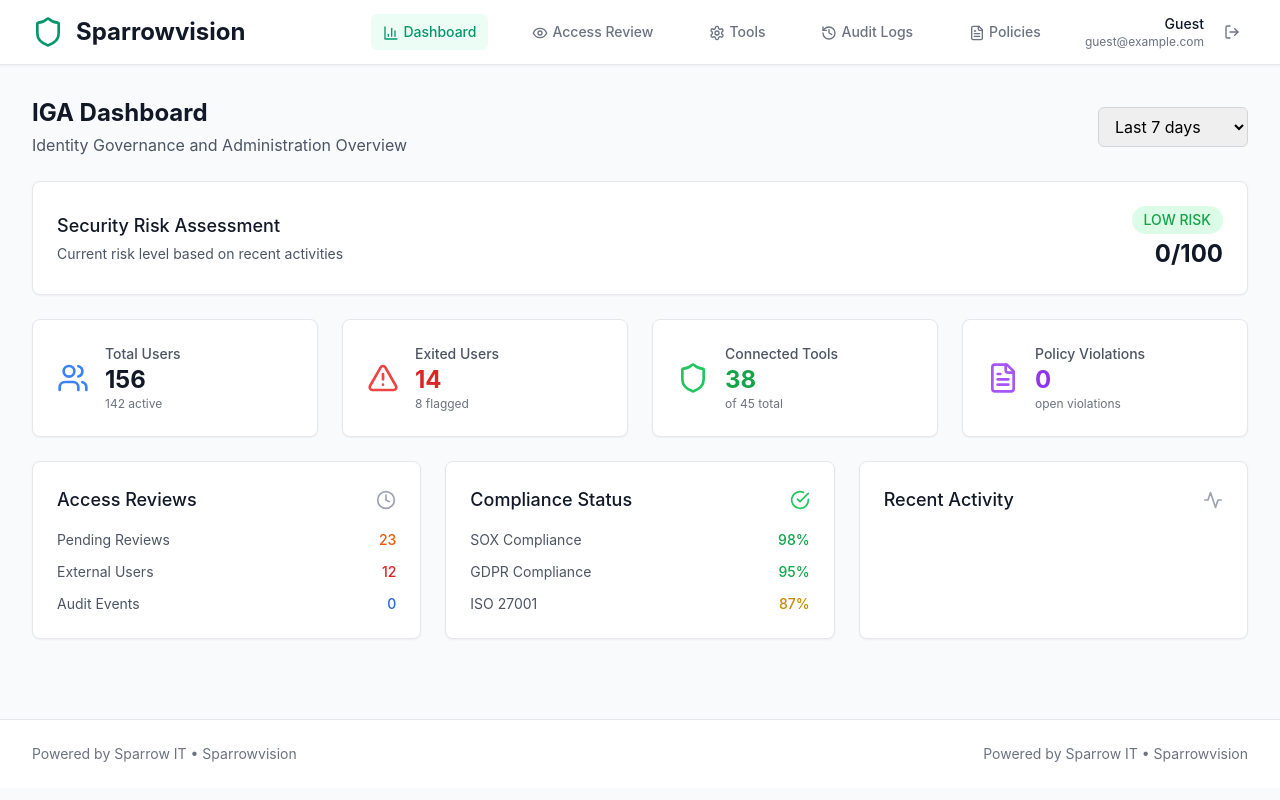
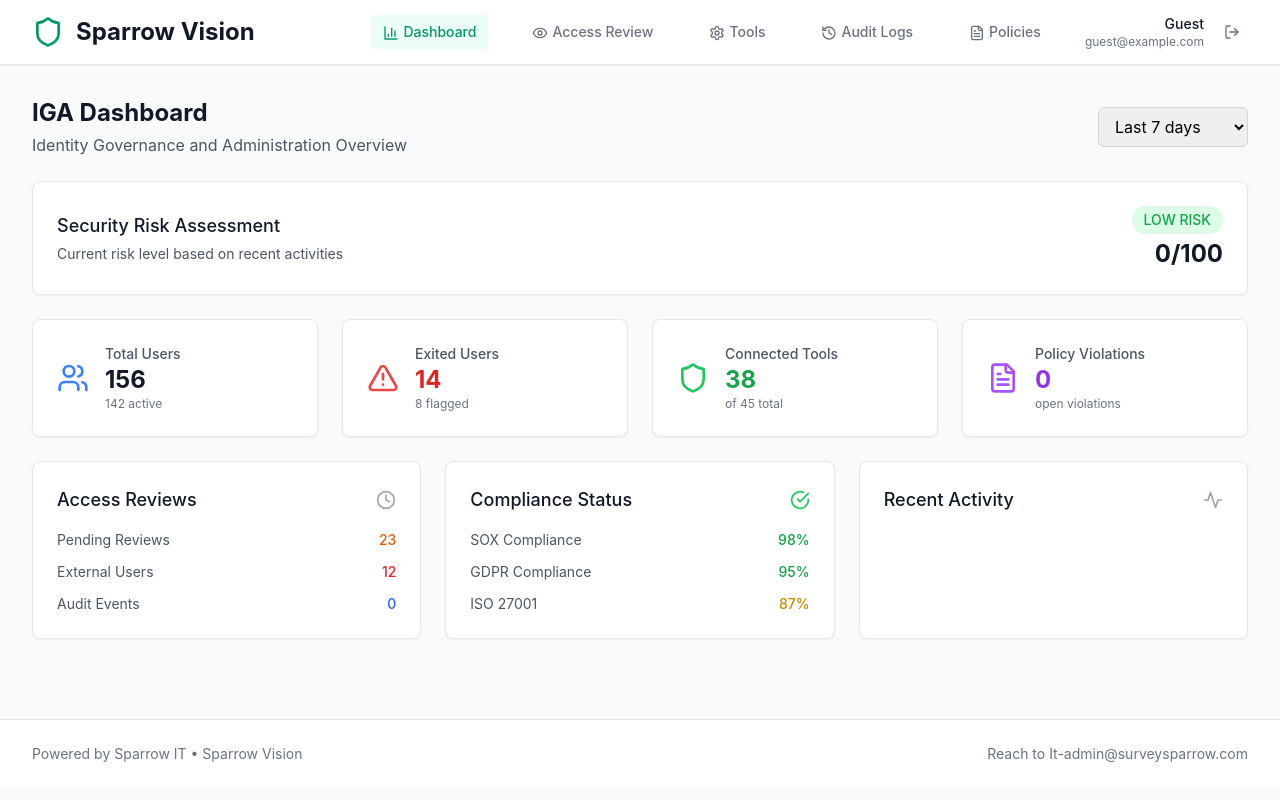
Before and after one commit to Tarani07/access-review, a React (Vite) app: page / in a window 1280 px wide. Built offline with nearby package versions, Linux system fonts and the light colour scheme.

Commit message:
chore: update branding to Sparrow Vision

```diff
--- a/src/App.tsx
+++ b/src/App.tsx
@@ -1,5 +1,5 @@
 import React, { useState, useEffect } from 'react';
-import { Upload, Download, Trash2, Users, AlertTriangle, CheckCircle, Search, Mail, Settings, History, LogOut, Plus, Filter, Eye, EyeOff, Shield, BarChart3, FileText, Lock } from 'lucide-react';
+import { Upload, Download, Trash2, Users, AlertTriangle, CheckCircle, Search, Mail, Settings, History, LogOut, Plus, Filter, Eye, EyeOff, Shield, Bird, BarChart3, FileText, Lock } from 'lucide-react';
 import ToolManagement from './components/ToolManagement';
 import HistoryView from './components/HistoryView';
 import AddToolModal from './components/AddToolModal';
@@ -445,8 +445,11 @@ function App() {
         <div className="max-w-7xl mx-auto px-4 sm:px-6 lg:px-8">
           <div className="flex justify-between items-center h-16">
             <div className="flex items-center">
-              <Shield className="h-8 w-8 text-emerald-600 mr-3" />
-              <h1 className="text-2xl font-bold text-gray-900">Sparrowvision</h1>
+              <div className="relative mr-3" style={{ width: '32px', height: '32px' }}>
+                <Shield className="h-8 w-8 text-emerald-600" />
+                <Bird className="h-4 w-4 text-white absolute left-1/2 top-1/2 -translate-x-1/2 -translate-y-1/2" />
+              </div>
+                          <h1 className="text-2xl font-bold text-gray-900">Sparrow Vision</h1>
             </div>
             <nav className="flex items-center space-x-8">
               <button
@@ -942,10 +945,10 @@ function App() {
         <div className="max-w-7xl mx-auto px-4 sm:px-6 lg:px-8 py-6">
           <div className="flex flex-col md:flex-row justify-between items-center space-y-2 md:space-y-0">
             <div className="text-center md:text-left">
-              <p className="text-sm text-gray-500">Powered by Sparrow IT • Sparrowvision</p>
+                        <p className="text-sm text-gray-500">Powered by Sparrow IT • Sparrow Vision</p>
             </div>
             <div className="text-center md:text-right">
-              <p className="text-sm text-gray-500">Powered by Sparrow IT • Sparrowvision</p>
+              <p className="text-sm text-gray-500">Reach to It-admin@surveysparrow.com</p>
             </div>
           </div>
         </div>
```
